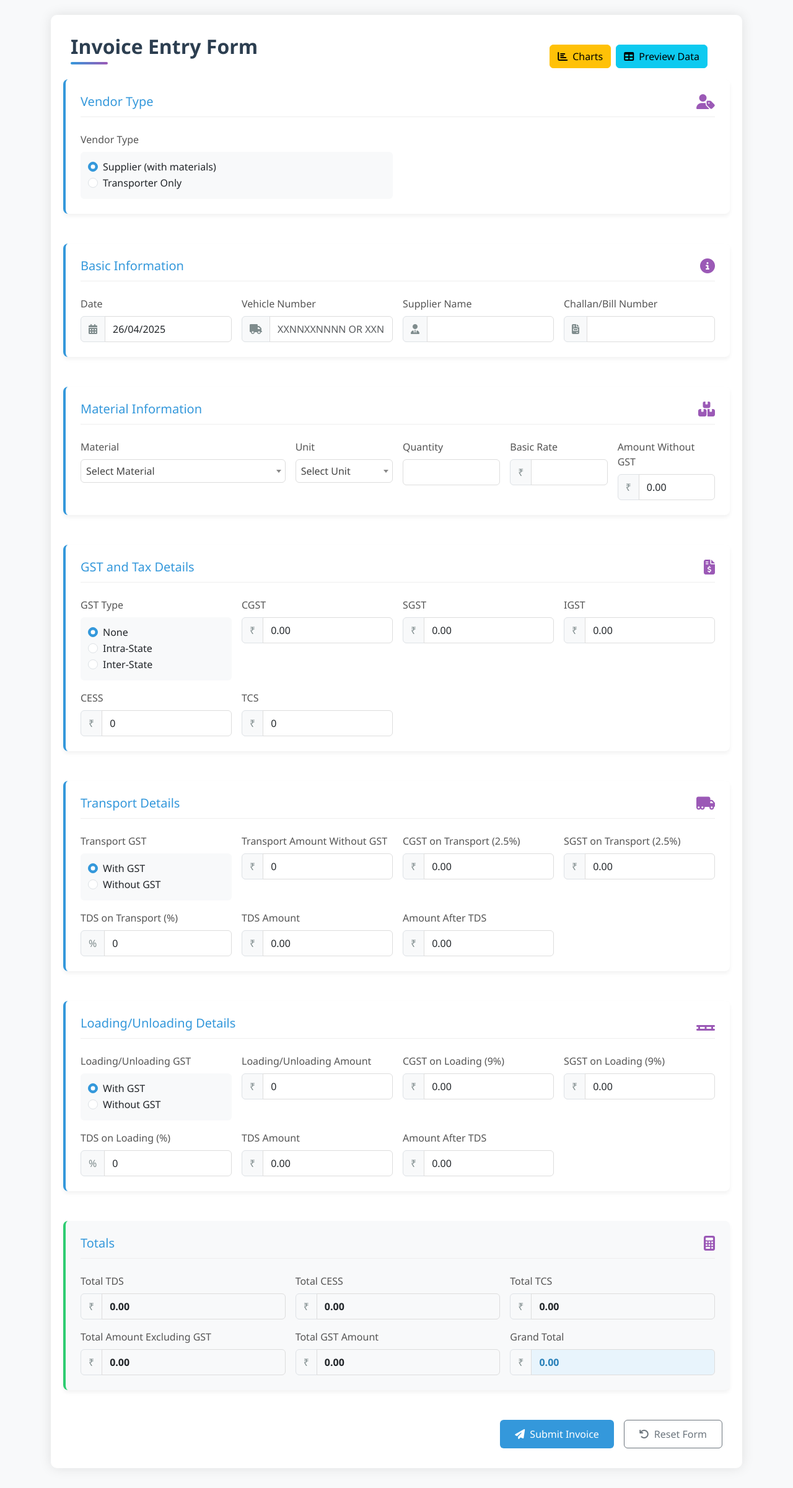
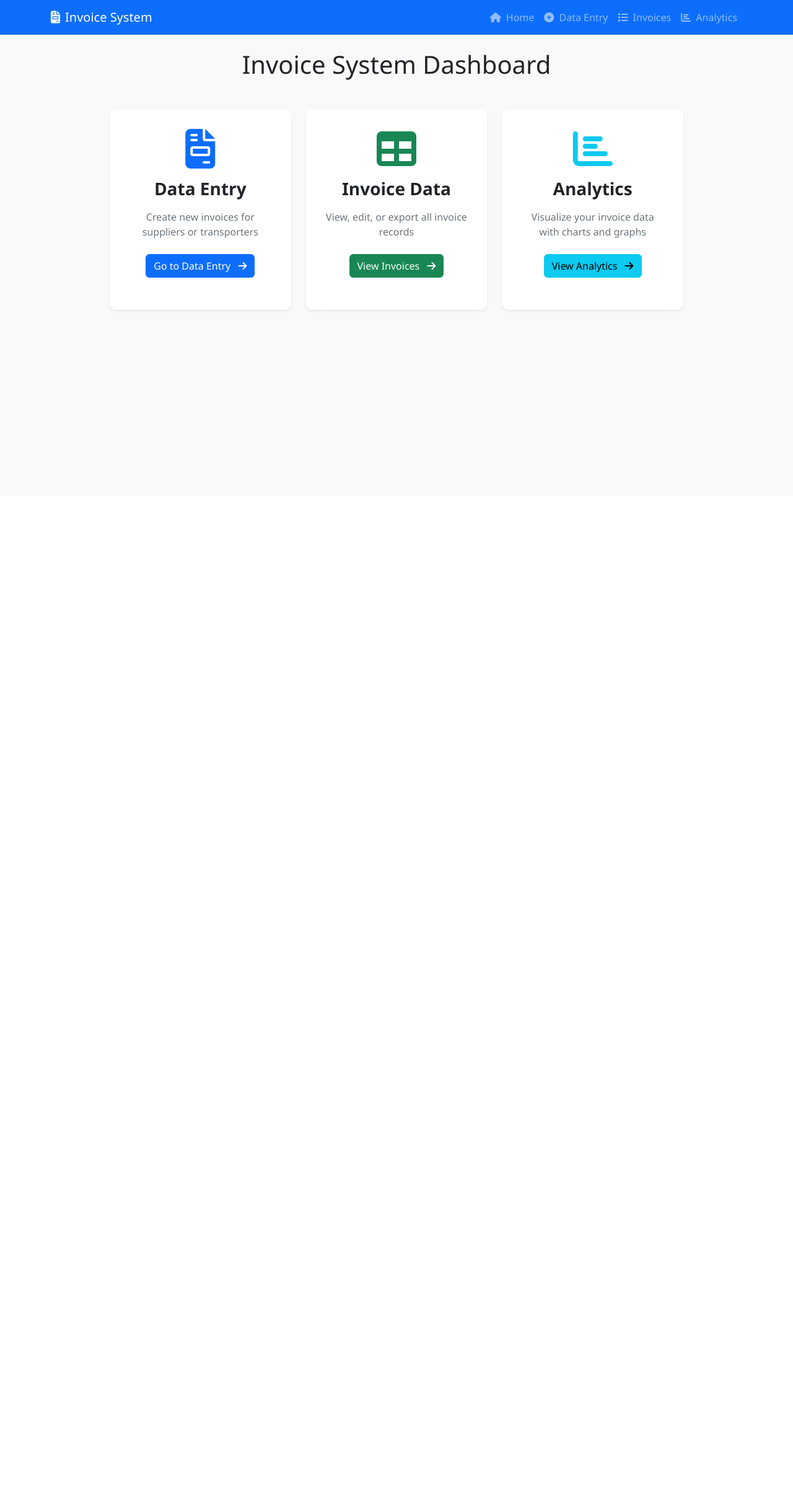
Before and after one commit to sarvesh-2109/raw_material, a Flask app: page / in a window 1280 px wide. Shown: the whole page at 62% size. After the commit the page ends 503 px from the top, so only its background shows below. Run offline with Flask 3, Linux system fonts and the light colour scheme; some libraries are stand-ins or nearby versions.

Commit message:
Added Home Page

```diff
--- a/app.py
+++ b/app.py
@@ -52,7 +52,13 @@ def validate_vehicle_number(vehicle_no):
     pattern2 = re.compile(r'^[A-Z]{2}[0-9]{2}[A-Z]{1}[0-9]{4}$')
     return bool(pattern1.match(vehicle_no)) or bool(pattern2.match(vehicle_no))
 
-@app.route('/', methods=['GET', 'POST'])
+
+@app.route('/')
+def home():
+    return render_template('home.html')
+
+
+@app.route('/data-entry', methods=['GET', 'POST'])
 def index():
     if request.method == 'POST':
         try:
--- a/static/css/styles.css
+++ b/static/css/styles.css
@@ -326,3 +326,45 @@ body.invoice-system {
 .transporter-selected .supplier-only {
     display: none;
 }
+
+.card {
+    transition: transform 0.3s ease, box-shadow 0.3s ease;
+    border: none;
+    border-radius: 10px;
+}
+
+.card:hover {
+    transform: translateY(-5px);
+    box-shadow: 0 10px 20px rgba(0,0,0,0.1);
+}
+
+.card-body {
+    padding: 2rem;
+}
+
+.card-title {
+    font-weight: 600;
+    margin-bottom: 1rem;
+}
+
+.card-text {
+    color: #6c757d;
+    margin-bottom: 1.5rem;
+}
+
+.btn.stretched-link::after {
+    position: absolute;
+    top: 0;
+    right: 0;
+    bottom: 0;
+    left: 0;
+    z-index: 1;
+    content: "";
+}
+
+/* Responsive adjustments */
+@media (max-width: 768px) {
+    .card-body {
+        padding: 1.5rem;
+    }
+}
--- a/templates/base.html
+++ b/templates/base.html
@@ -11,19 +11,42 @@
     <link rel="stylesheet" href="{{ url_for('static', filename='css/styles.css') }}">
 </head>
 <body class="invoice-system">
-    <div class="container mt-4">
-        {% with messages = get_flashed_messages(with_categories=true) %}
-            {% if messages %}
-                {% for category, message in messages %}
-                    <div class="alert alert-{{ category }} alert-dismissible fade show" role="alert">
-                        <i class="fas {% if category == 'success' %}fa-check-circle{% else %}fa-exclamation-circle{% endif %} me-2"></i>
-                        {{ message }}
-                        <button type="button" class="btn-close" data-bs-dismiss="alert" aria-label="Close"></button>
-                    </div>
-                {% endfor %}
-            {% endif %}
-        {% endwith %}
+    <nav class="navbar navbar-expand-lg navbar-dark bg-primary mb-4">
+        <div class="container">
+            <a class="navbar-brand" href="{{ url_for('home') }}">
+                <i class="fas fa-file-invoice me-2"></i>Invoice System
+            </a>
+            <button class="navbar-toggler" type="button" data-bs-toggle="collapse" data-bs-target="#navbarNav">
+                <span class="navbar-toggler-icon"></span>
+            </button>
+            <div class="collapse navbar-collapse" id="navbarNav">
+                <ul class="navbar-nav ms-auto">
+                    <li class="nav-item">
+                        <a class="nav-link" href="{{ url_for('home') }}">
+                            <i class="fas fa-home me-1"></i> Home
+                        </a>
+                    </li>
+                    <li class="nav-item">
+                        <a class="nav-link" href="{{ url_for('index') }}">
+                            <i class="fas fa-plus-circle me-1"></i> Data Entry
+                        </a>
+                    </li>
+                    <li class="nav-item">
+                        <a class="nav-link" href="{{ url_for('view_invoices') }}">
+                            <i class="fas fa-list me-1"></i> Invoices
+                        </a>
+                    </li>
+                    <li class="nav-item">
+                        <a class="nav-link" href="{{ url_for('charts_dashboard') }}">
+                            <i class="fas fa-chart-bar me-1"></i> Analytics
+                        </a>
+                    </li>
+                </ul>
+            </div>
+        </div>
+    </nav>
 
+    <div class="container">
         {% block content %}{% endblock %}
     </div>
 
--- a/templates/charts.html
+++ b/templates/charts.html
@@ -4,9 +4,6 @@
 <div class="container mt-4">
     <div class="d-flex justify-content-between align-items-center mb-4">
         <h2>Charts Dashboard</h2>
-        <a href="{{ url_for('index') }}" class="btn btn-primary">
-            <i class="fas fa-home me-2"></i>Back to Home
-        </a>
     </div>
 
     <!-- Date Filter -->
--- /dev/null
+++ b/templates/home.html
@@ -0,0 +1,53 @@
+{% extends "base.html" %}
+
+{% block content %}
+<div class="row justify-content-center">
+    <div class="col-md-10">
+        <h1 class="text-center mb-5">Invoice System Dashboard</h1>
+
+        <div class="row">
+            <!-- Data Entry Card -->
+            <div class="col-md-4 mb-4">
+                <div class="card h-100 shadow-sm">
+                    <div class="card-body text-center">
+                        <i class="fas fa-file-invoice fa-4x mb-3 text-primary"></i>
+                        <h3 class="card-title">Data Entry</h3>
+                        <p class="card-text">Create new invoices for suppliers or transporters</p>
+                        <a href="{{ url_for('index') }}" class="btn btn-primary stretched-link">
+                            Go to Data Entry <i class="fas fa-arrow-right ms-2"></i>
+                        </a>
+                    </div>
+                </div>
+            </div>
+
+            <!-- Data View Card -->
+            <div class="col-md-4 mb-4">
+                <div class="card h-100 shadow-sm">
+                    <div class="card-body text-center">
+                        <i class="fas fa-table fa-4x mb-3 text-success"></i>
+                        <h3 class="card-title">Invoice Data</h3>
+                        <p class="card-text">View, edit, or export all invoice records</p>
+                        <a href="{{ url_for('view_invoices') }}" class="btn btn-success stretched-link">
+                            View Invoices <i class="fas fa-arrow-right ms-2"></i>
+                        </a>
+                    </div>
+                </div>
+            </div>
+
+            <!-- Charts Card -->
+            <div class="col-md-4 mb-4">
+                <div class="card h-100 shadow-sm">
+                    <div class="card-body text-center">
+                        <i class="fas fa-chart-bar fa-4x mb-3 text-info"></i>
+                        <h3 class="card-title">Analytics</h3>
+                        <p class="card-text">Visualize your invoice data with charts and graphs</p>
+                        <a href="{{ url_for('charts_dashboard') }}" class="btn btn-info stretched-link">
+                            View Analytics <i class="fas fa-arrow-right ms-2"></i>
+                        </a>
+                    </div>
+                </div>
+            </div>
+        </div>
+    </div>
+</div>
+{% endblock %}
--- a/templates/invoices.html
+++ b/templates/invoices.html
@@ -18,9 +18,6 @@
             <a href="{{ url_for('export_invoices', from_date=request.args.get('from_date', ''), to_date=request.args.get('to_date', '')) }}"
             class="btn btn-success me-2" id="exportBtn">
                 <i class="fas fa-file-excel me-2"></i>Export to Excel
-            </a>
-            <a href="{{ url_for('index') }}" class="btn btn-primary">
-                <i class="fas fa-home me-2"></i>Back to Home
             </a>
         </div>
     </div>
```
